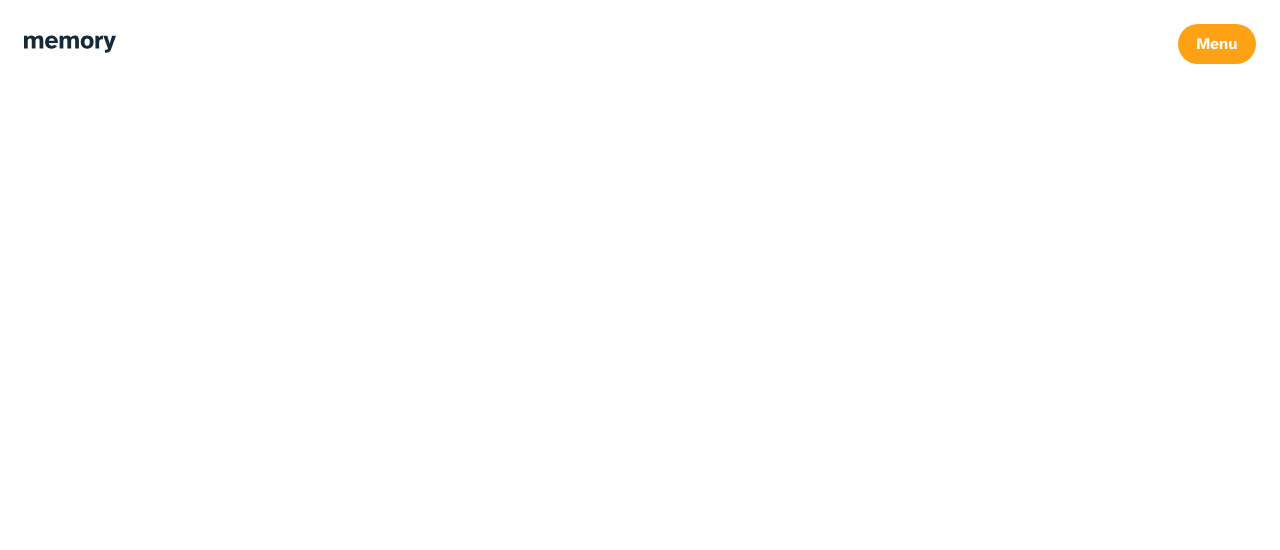
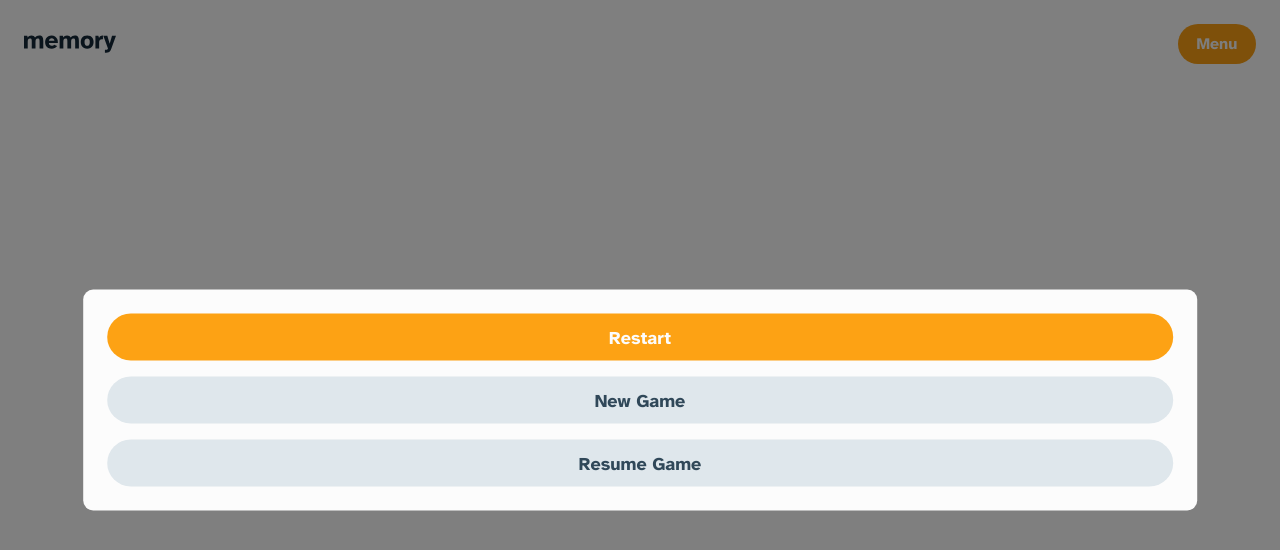
Before and after one commit to DJaye33/memory-game, a plain HTML site: page index.html in a window 1280 px wide. Both pictures are taken after a click on the button "Menu". Drawn offline with Linux system fonts and the light colour scheme.

Commit message:
add menu button, overlay click effect

```diff
--- a/index.html
+++ b/index.html
@@ -77,12 +77,12 @@
             alt="memory game branding"
             style="width: 9.2rem"
           />
-          <aside class="game__header-menu">
+          <aside class="game__header-menu game-menu">
             <button class="game__header-menuRestart">Restart</button>
             <button class="game__header-menuNewGame">New Game</button>
             <button class="game__header-menuResume">Resume Game</button>
           </aside>
-          <button class="game__header-menuBtn">Menu</button>
+          <button class="game__header-menuBtn menu">Menu</button>
         </header>
       </section>
     </main>
--- a/scripts/app.js
+++ b/scripts/app.js
@@ -1,6 +1,14 @@
 const selectThemes = document.querySelectorAll(".theme");
 const selectPlayers = document.querySelectorAll(".players");
 const selectGrid = document.querySelectorAll(".grid");
+const MenuBtn = document.querySelector(".menu");
+const gameMenu = document.querySelector(".game-menu");
+const menuOverlay = document.querySelector(".overlay");
+
+menuOverlay.addEventListener("click", (evt) => {
+  evt.target.classList.toggle("active");
+  gameMenu.classList.toggle("active");
+});
 
 const startMenuSelectionActive = (selectionArr, selectionType) => {
   selectionArr.forEach((btn) => {
@@ -13,6 +21,11 @@ const startMenuSelectionActive = (selectionArr, selectionType) => {
   });
 };
 
+MenuBtn.addEventListener("click", (evt) => {
+  menuOverlay.classList.add("active");
+  gameMenu.classList.toggle("active");
+});
+
 startMenuSelectionActive(selectThemes, "theme");
 startMenuSelectionActive(selectPlayers, "players");
 startMenuSelectionActive(selectGrid, "grid");
--- a/scss/_globals.scss
+++ b/scss/_globals.scss
@@ -20,4 +20,8 @@ button {
   background-color: rgba(0, 0, 0, 0.5);
   z-index: 0;
   cursor: pointer;
+
+  &.active {
+    display: block;
+  }
 }
--- a/scss/layout/_game-layout.scss
+++ b/scss/layout/_game-layout.scss
@@ -17,6 +17,10 @@
       transform: translate(-50%, -50%);
       background-color: var(--color-near-white);
       border-radius: 1rem;
+
+      &.active {
+        display: flex;
+      }
 
       & button {
         font-size: 1.8rem;
```
Also changed, not shown: styles/app.css, 1 other file.
